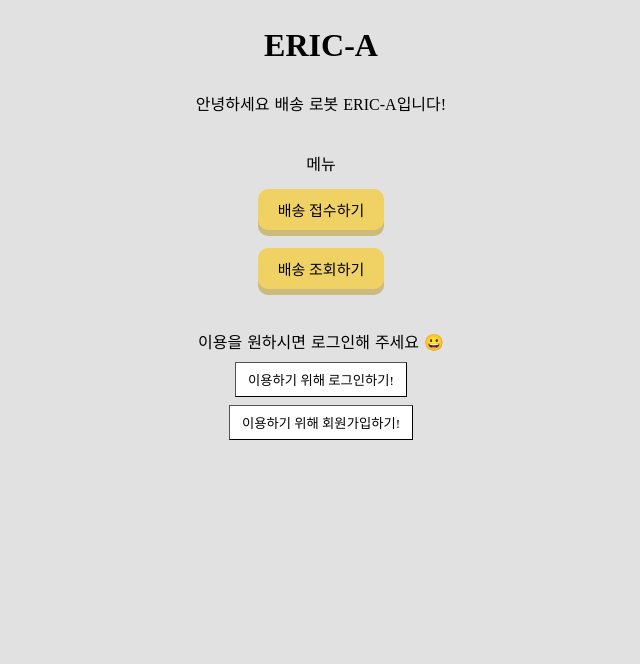
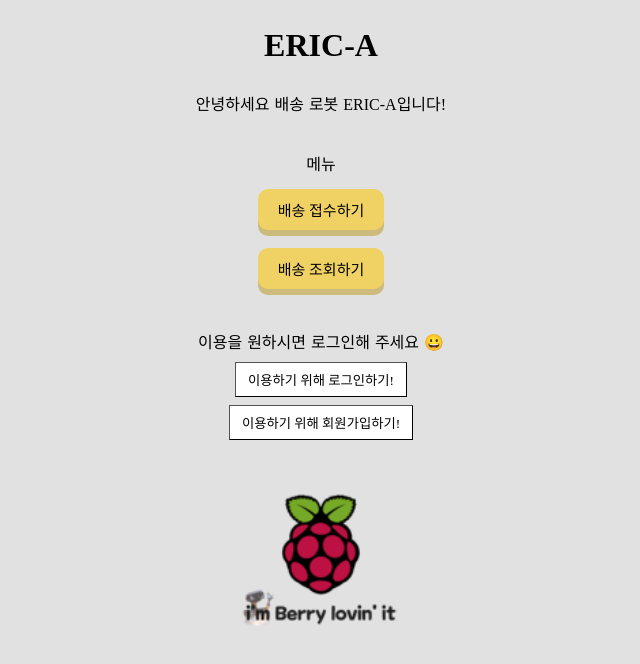
Before and after one commit to CrashLab-2022/ERIC-A-web-frontend-nuxtjs, a Nuxt app: page / in a window 1280 px wide. Shown: the top 664 px of the page, without its empty margins (319-959 px from the left). Built offline with nearby package versions, Linux system fonts and the light colour scheme; no server answers; a web font is replaced by a local one.

Commit message:
style: 메인 페이지에 이미지 추가

```diff
--- a/pages/index.vue
+++ b/pages/index.vue
@@ -45,7 +45,7 @@
       <div v-if="false">{{userPhoneNumber}}</div>
       <br>
     </div>
-
+    <img src="../assets/images/berry.png">
   </div>
 </template>;
 
@@ -140,4 +140,9 @@ export default {
     margin: 4px;
 }
 
+img {
+  padding-top: 0px;
+  width: 200px;
+}
+
 </style>
```
Also changed, not shown: assets/images/berry.png (added). Lines whose indentation alone changed are shown as unchanged.
